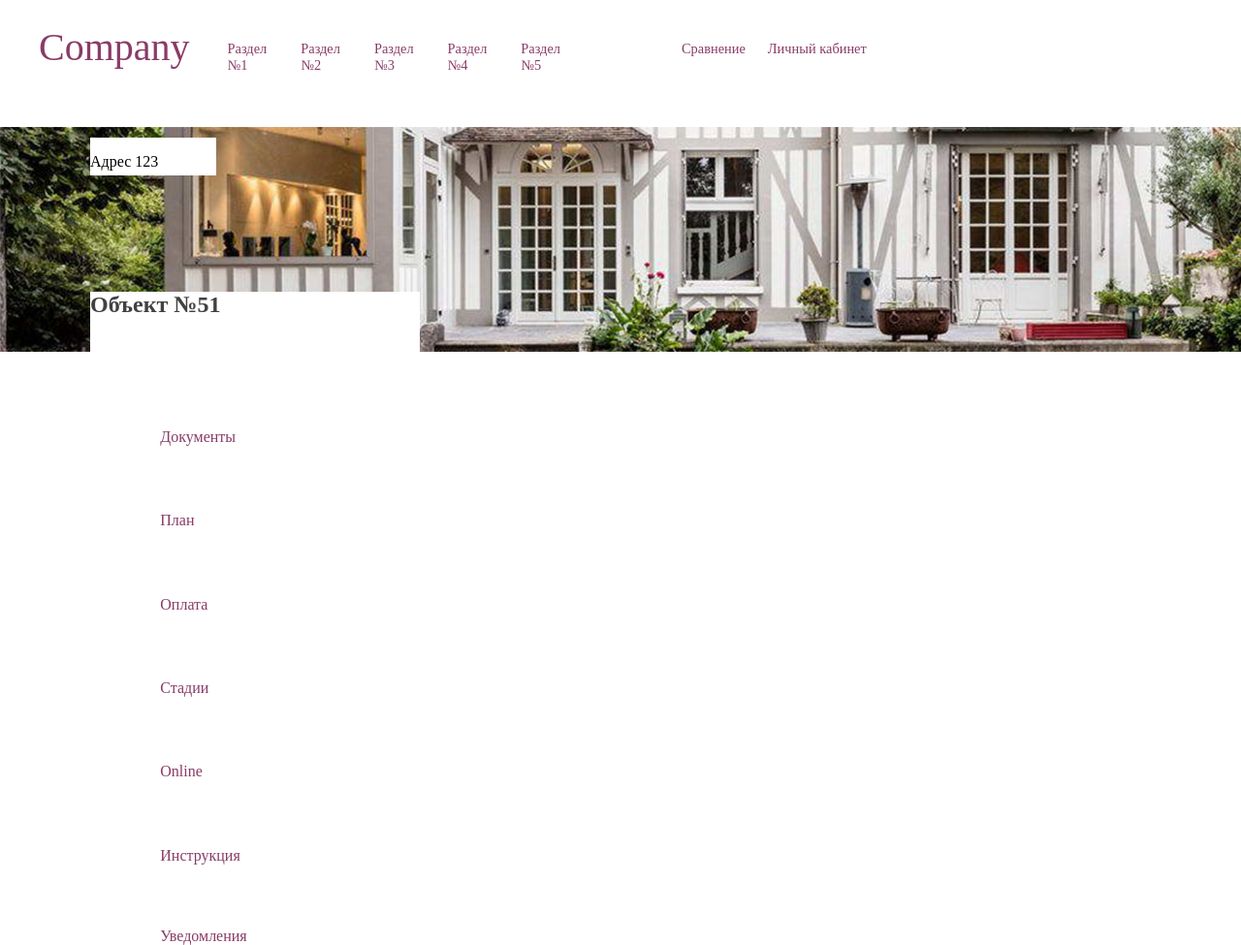
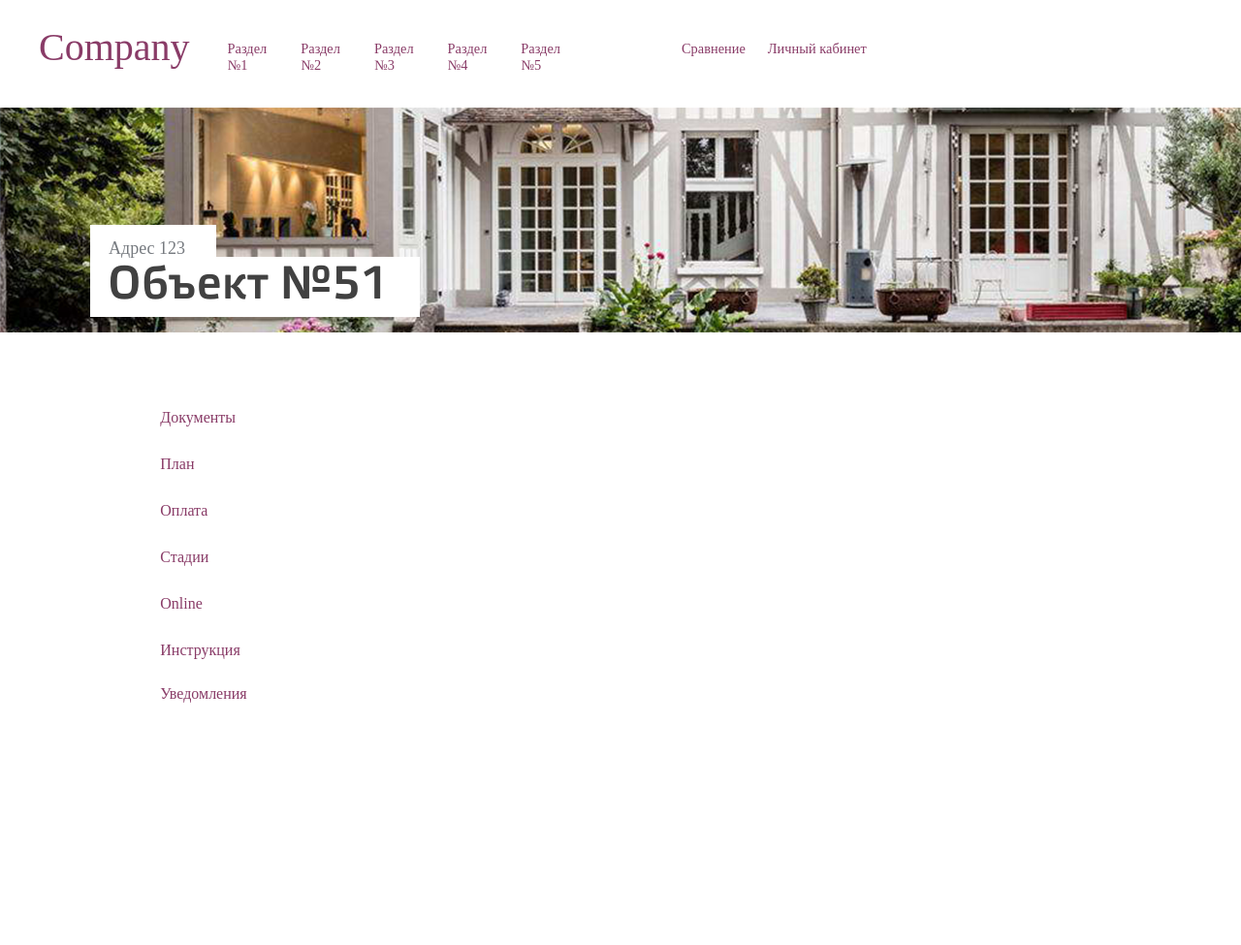
Before and after one commit to coatceatl/layout-company, a website: page index.html in a window 1280 px wide. Shown: the whole page at 97% size. After the commit the page ends 800 px from the top, so only its background shows below. Drawn offline with Linux system fonts and the light colour scheme; files whose address does not match are found by name; a web font is replaced by a local one.

Commit message:
added font and added styled for header, menu

```diff
--- a/index.html
+++ b/index.html
@@ -66,29 +66,31 @@
     <div class='row'>
       <div class='col-1-of-3'>
         <section id='menu' class='menu'>
-            <ul class='menu__list'>
-              <li class='menu__list__item'>
+          <nav class='nav-menu'>
+            <ul class='nav-menu__list'>
+              <li class='nav-menu__list__item'>
                 <a href='#'>Документы</a>
               </li>
-              <li class='menu__list__item'>
+              <li class='nav-menu__list__item'>
                 <a href='#'>План</a>
               </li>
-              <li class='menu__list__item'>
+              <li class='nav-menu__list__item'>
                 <a href='#'>Оплата</a>
               </li>
-              <li class='menu__list__item'>
+              <li class='nav-menu__list__item'>
                 <a href='#'>Стадии</a>
               </li>
-              <li class='menu__list__item'>
+              <li class='nav-menu__list__item'>
                 <a href='#'>Online</a>
               </li>
-              <li class='menu__list__item'>
+              <li class='nav-menu__list__item'>
                 <a href='#'>Инструкция</a>
               </li>
-              <li class='menu__list__item__border'>
+              <li class='nav-menu__list__item__border'>
                 <a href='#'>Уведомления</a>
               </li>
             </ul>
+          </nav>
         </section>
       </div>
       <div class='col-2-of-3'>
--- a/src/sass/_colors.sass
+++ b/src/sass/_colors.sass
@@ -3,3 +3,4 @@ $color-link: #893b67
 $bg-color: #fff
 
 $h-color: #414141
+$color-nav-adress: #777b80
--- a/src/sass/_grid.sass
+++ b/src/sass/_grid.sass
@@ -2,6 +2,13 @@
   font-family: 'Vida31Pro'
   src: url('//home/oksana/work/Landing/layout-company/fonts/Vida31Pro.woff') format('woff')
   src: url('/home/oksana/work/Landing/layout-company/fonts/vida31pro.otf')
+  font-weight: normal
+  font-style: normal
+
+@font-face
+  font-family: 'Vida33Pro'
+  src: url('//home/oksana/work/Landing/layout-company/fonts/Vida33Pro.woff') format('woff')
+  src: url('/home/oksana/work/Landing/layout-company/fonts/vida33pro.otf')
   font-weight: normal
   font-style: normal
 
--- a/src/sass/_menu.sass
+++ b/src/sass/_menu.sass
@@ -1,11 +1,11 @@
-.menu
+.nav-menu
   display: flex
   flex-direction: column
   align-items: center
   padding-top: 76px
   padding-left: 93px
   width: 327px
-  height: 612px
+  height: 382px
 
   &__list
     display: flex
--- a/src/sass/_navigation.sass
+++ b/src/sass/_navigation.sass
@@ -25,18 +25,34 @@
   background-image: url('/home/oksana/work/Landing/layout-company/img/bg.png')
 
   .rectangle
-    position: relative
-    top: 170px;
+    position: absolute
+    top: 265px;
     left: 93px
     width: 340px
     height: 62px
-    color: $h-color
     background-color: $bg-color
+
+    h2
+      font-size: 3rem
+      font-family: 'Vida33Pro'
+      font-weight: 400
+      margin: 0 auto
+      padding-left: 18px
+      color: $h-color
 
   .rectangle-small
     position: absolute
-    top: 142px
+    top: 232px
     left: 93px
     width: 130px
     height: 39px
     background-color: $bg-color
+
+    p
+      font-size: 1.125rem
+      font-family: 'Vida31Pro'
+      font-weight: 400
+      margin: 0
+      padding-top: 14px
+      padding-left: 19px
+      color: $color-nav-adress
```
Also changed, not shown: dist/style.css, fonts/vida33pro.otf (added). Lines whose indentation alone changed are shown as unchanged.
